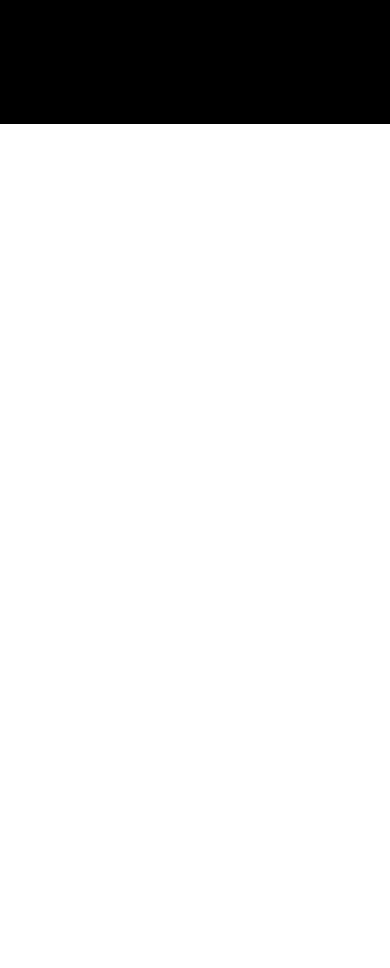
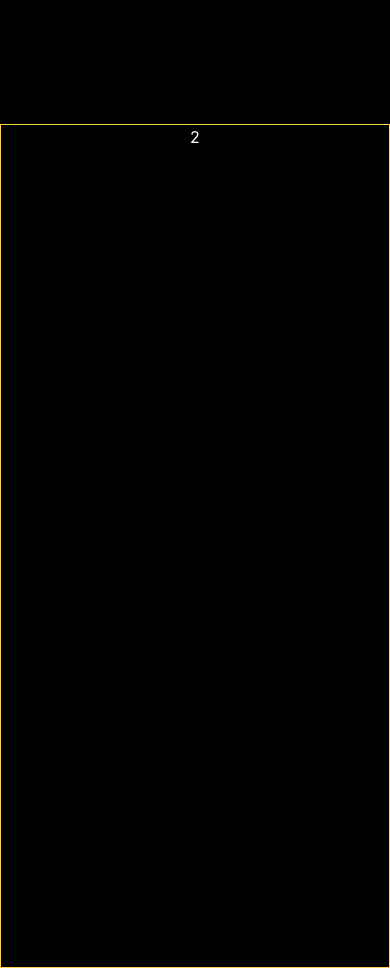
Before and after one commit to PawaOx4th/bronhowdy-portfolio, a React (Vite) app: page / in a window 390 px wide. Shown: the part 720-1688 px from the top of the page. Before the commit the page ends 844 px from the top, so only its background shows below. Built offline with nearby package versions, Linux system fonts and the light colour scheme.

Commit message:
feat: 🎸 Custom and create Home tag

```diff
--- a/src/App.tsx
+++ b/src/App.tsx
@@ -5,10 +5,12 @@ import styled from "styled-components"
 import Gift from "./assets/img/gif-load.webp"
 import "./App.css"
 import { Container } from "./components/common"
+import Home from "./pages/home"
 
 function App() {
   const [count, setCount] = useState(0)
   const [isSelect, setIsSelect] = useState<null | boolean>(null)
+  const [isShowMainPage, setIsShowMainPage] = useState(false)
   const [textTyping, setTextTyping] = useState([
     "Hello!",
     "Olá!",
@@ -25,6 +27,10 @@ function App() {
   useEffect(() => {
     if (isSelect === false) {
       location.href = "https://www.youtube.com/watch?v=nxwY8JfpjKo"
+    } else {
+      setTimeout(() => {
+        setIsShowMainPage(true)
+      }, 5000)
     }
   }, [isSelect])
 
@@ -33,10 +39,14 @@ function App() {
       {!isSelect ? (
         <ModalConCern setIsSelect={setIsSelect} />
       ) : (
-        <Container className=" bg-black text-white min-h-screen flex justify-center items-center">
+        <Container
+          className={` bg-black text-white min-h-screen flex justify-center items-center ${
+            isShowMainPage && "hidden"
+          }`}>
           <img src={Gift} alt="" width="300px" height="300px" />
         </Container>
       )}
+      {isShowMainPage && <Home />}
     </div>
   )
 }
--- /dev/null
+++ b/src/pages/home/index.tsx
@@ -0,0 +1,12 @@
+import React from "react"
+
+const Home = () => {
+  return (
+    <div className={`bg-black w-full min-h-screen text-white flex justify-end`}>
+      {/* <div>1</div> */}
+      <div className={` w-full lg:w-11/12 border border-yellow-300`}>2</div>
+    </div>
+  )
+}
+
+export default Home
```
